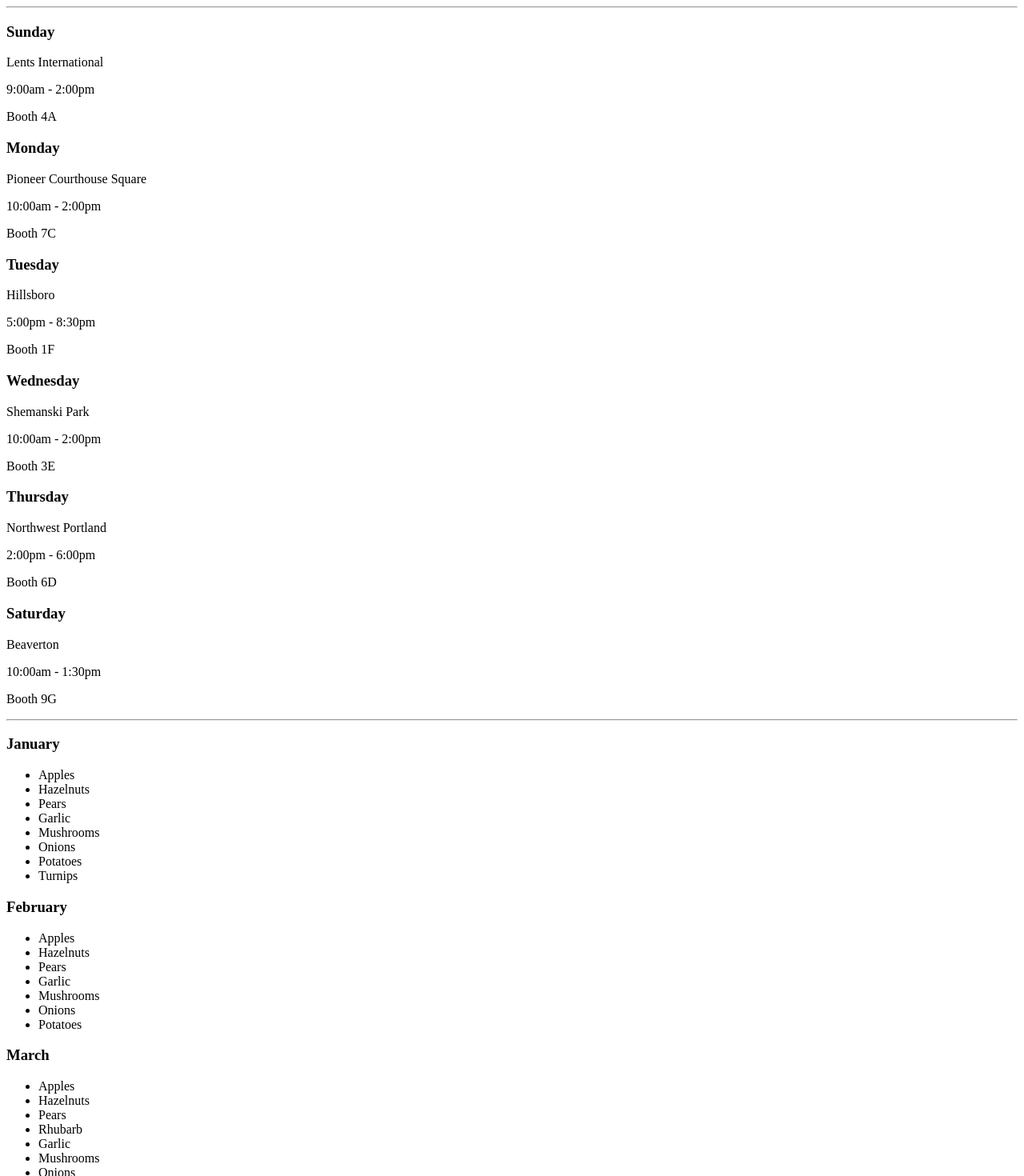
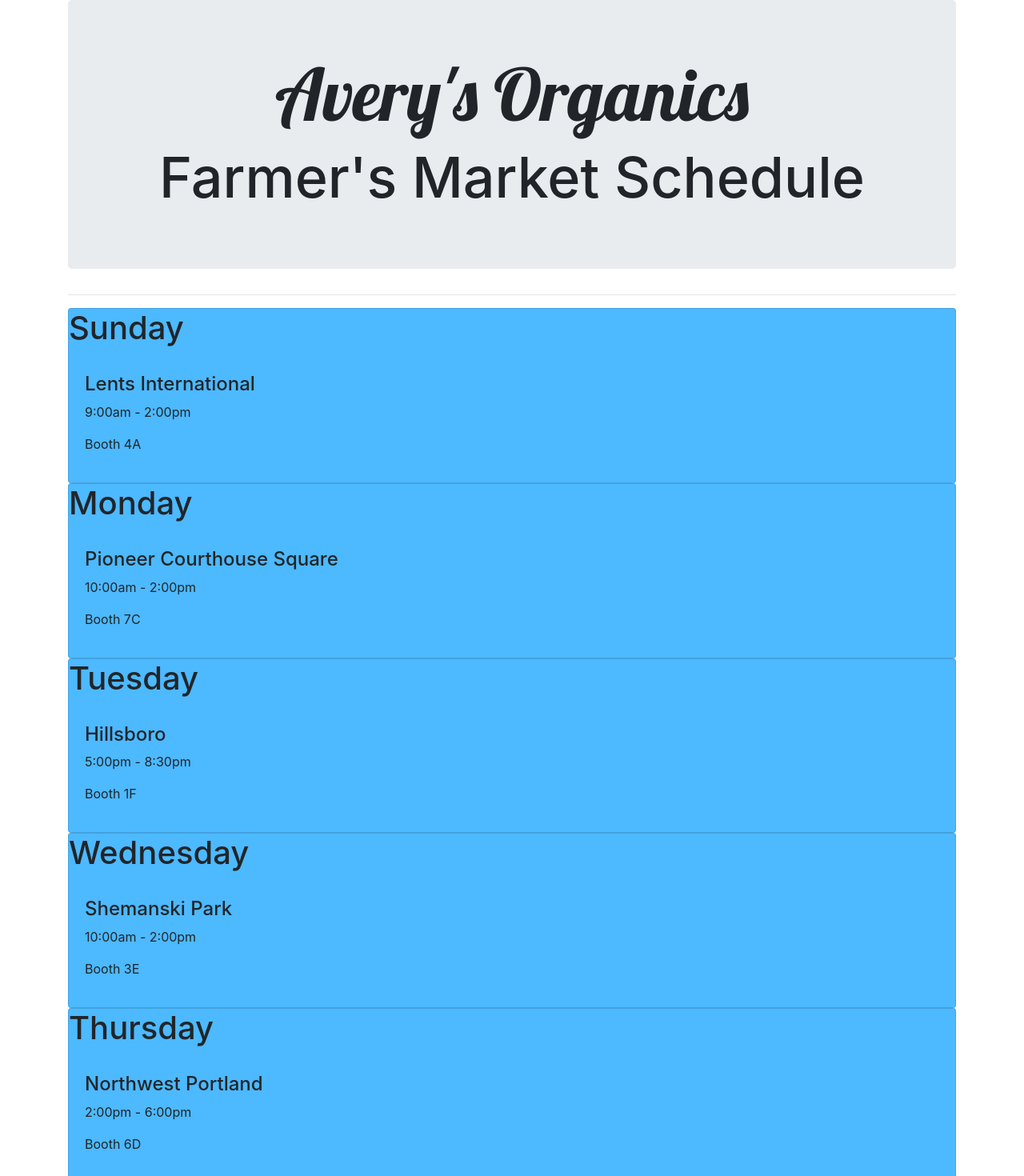
Before and after one commit to RogersNL/farmers-market, a React app: page / in a window 1280 px wide. Shown: the top 1470 px of the page at 80% size. Built offline with nearby package versions, Linux system fonts and the light colour scheme.

Commit message:
Add styling.

```diff
--- a/package.json
+++ b/package.json
@@ -12,10 +12,14 @@
   "author": "",
   "license": "ISC",
   "dependencies": {
+    "bootstrap": "^4.1.3",
+    "css-loader": "^1.0.0",
+    "file-loader": "^2.0.0",
     "prop-types": "^15.5.10",
     "react": "^15.5.4",
     "react-dom": "^15.5.4",
-    "styled-jsx": "^3.0.2"
+    "styled-jsx": "^3.0.2",
+    "style-loader": "^0.23.0"
   },
   "devDependencies": {
     "babel-core": "^6.24.1",
--- a/src/components/App.jsx
+++ b/src/components/App.jsx
@@ -1,10 +1,11 @@
 import React from 'react';
 import Schedule from './Schedule';
 import ProduceList from './ProduceList';
-
+import Header from './Header';
 function App(){
   return(
-    <div>
+    <div className="container">
+      <Header/>
       <Schedule/>
       <ProduceList/>
     </div>
--- a/src/components/Day.jsx
+++ b/src/components/Day.jsx
@@ -3,11 +3,27 @@
 
 function Day(props){
   return(
-    <div>
-      <h3>{props.day}</h3>
-      <p>{props.location}</p>
-      <p>{props.hours}</p>
-      <p>Booth {props.booth}</p>
+    <div className="card">
+      <h3 className="card-title">{props.day}</h3>
+      <div className="card-body">
+        <h4>{props.location}</h4>
+        <p>{props.hours}</p>
+        <p>Booth {props.booth}</p>
+      </div>
+      <style jsx>{`
+        h3 {
+          font-size: 40px;
+        }
+        .card {
+          background-color: #4db9ff;
+        }
+        .card:hover {
+          text-align:right;
+          background-color: #d0cf58;
+          margin-bottom: 30px;
+        }
+
+      `}</style>
     </div>
   );
 }
--- /dev/null
+++ b/src/components/Header.jsx
@@ -0,0 +1,25 @@
+import React from 'react';
+
+function App(){
+  return(
+    <div className="jumbotron">
+      <style jsx>{`
+        @import url('https://fonts.googleapis.com/css?family=Lobster');
+        h1 {
+          font-family: 'Lobster', cursive;
+          text-align: center;
+          font-size: 90px;
+        }
+        h2 {
+          text-align: center;
+          font-size: 70px;
+        }
+      `}</style>
+      <h1>Avery's Organics</h1>
+      <h2>Farmer's Market Schedule</h2>
+    </div>
+
+  );
+}
+
+export default App;
--- a/src/components/Produce.jsx
+++ b/src/components/Produce.jsx
@@ -3,12 +3,27 @@
 
 function Produce(props){
   return(
-    <div>
-      <h3>{props.month}</h3>
+    <div className = "card">
+      <h3 className = "card-title">{props.month}</h3>
+      <div className = "card-body">
       <ul>{props.selection.map((produce, index) =>
         <li key={index}>{produce}</li>
       )}</ul>
+      </div>
+      <style jsx>
+        {`h3 {
+            font-size: 40px;
+          }
+          .card {
+            background-color: #c8fff9;
+            margin-bottom: 30px;
+          }
+          .card:hover{
+            background-color: #05e1fc;
+          }
+        `}
 
+      </style>
     </div>
   );
 }
--- a/src/index.jsx
+++ b/src/index.jsx
@@ -2,6 +2,7 @@
 import ReactDOM from 'react-dom';
 import App from './components/App';
 import { AppContainer } from 'react-hot-loader';
+import Bootstrap from 'bootstrap/dist/css/bootstrap.css';
 
 const render = (Component) => {
   ReactDOM.render(
--- a/webpack.config.js
+++ b/webpack.config.js
@@ -55,6 +55,21 @@
             "styled-jsx/babel"
           ]
         }
+      },
+      {
+        test: /\.css$/,
+        loader: "style-loader!css-loader"
+      },
+      {
+        test: /\.(jpg|png|gif|svg|pdf|ico)$/,
+        use: [
+          {
+            loader: 'file-loader',
+            options: {
+            name: '[path][name]-[hash:8].[ext]'
+            },
+          },
+        ]
       }
     ]
   },
```
Also changed, not shown: 1 other file (tests, documents, lock files or other folders).
